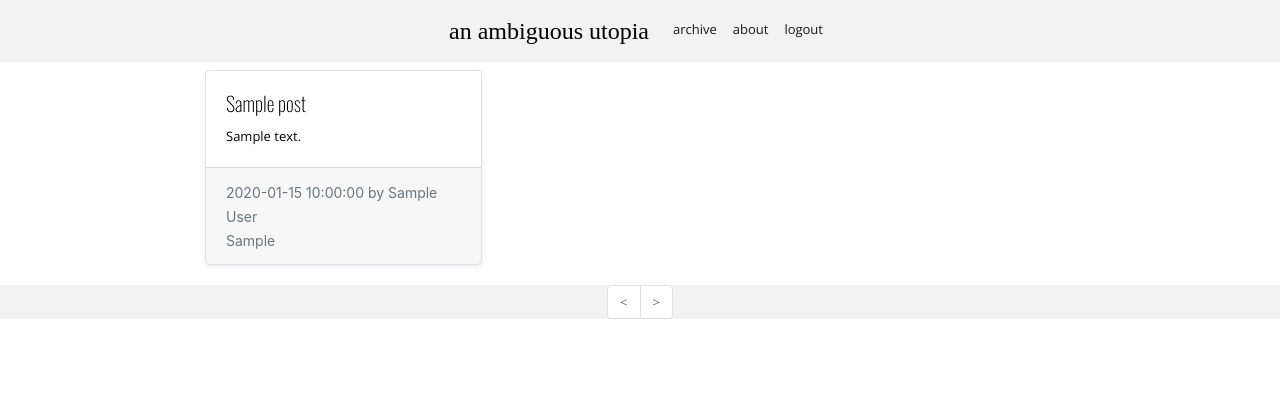
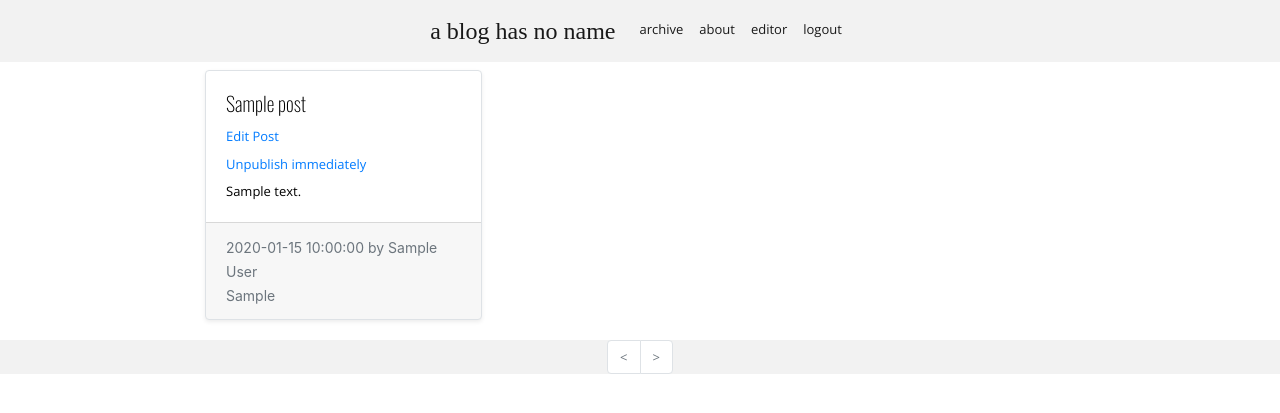
Before and after one commit to magicaljellybeans/blog, a Flask app: page / in a window 1280 px wide. Shown: the top 413 px of the page. Run offline with Flask 2, Linux system fonts and the light colour scheme; a user stored in the database is signed in; tables that the repository leaves empty hold one stand-in row (values such as "Sample post"); some libraries are stand-ins or nearby versions; some web fonts are replaced.

Commit message:
Implemented custom error pages, editor view and functionality for posts

```diff
--- a/app/__init__.py
+++ b/app/__init__.py
@@ -15,4 +15,4 @@ bootstrap = Bootstrap(app)
 login = LoginManager(app)
 login.login_view = 'login'
 
-from app import routes, models
+from app import routes, models, errors
--- a/app/routes.py
+++ b/app/routes.py
@@ -1,7 +1,7 @@
 from flask import render_template, redirect, session, request, url_for, flash
 from app import app, db
-from app.forms import LoginForm
-from app.models import User, Post
+from app.forms import LoginForm, EditorForm
+from app.models import User, Post, Tag
 from flask_login import current_user, login_user, logout_user, login_required
 from werkzeug.urls import url_parse
 from werkzeug.security import check_password_hash
@@ -11,7 +11,7 @@ from werkzeug.security import check_password_hash
 @app.route('/index')
 def index():
     page = request.args.get('page', 1, type=int)
-    posts = Post.query.order_by(Post.timestamp.desc()).paginate(
+    posts = Post.query.filter_by(published=1).order_by(Post.timestamp.desc()).paginate(
         page, app.config['POSTS_PER_PAGE'], False)
 
     for item in posts.items:
@@ -54,6 +54,64 @@ def logout():
 
 @app.route('/post/<slug>')
 def post(slug):
+
     post = Post.query.filter_by(slug=slug).first_or_404()
+    if not current_user.is_authenticated and not post.published:
+        return redirect(url_for('index'))
 
-    return render_template('post.html', post=post)
+    title = post.title
+    return render_template('post.html', post=post, title=title)
+
+@app.route('/editor/<slug>', methods=['GET', 'POST'])
+@app.route('/editor/', methods=['GET', 'POST'])
+@login_required
+def editor(slug=None, action=None):
+
+    obj = Post.query.filter_by(slug=slug).first()
+    form = EditorForm(obj=obj)
+    form.tags.choices = [(tag.tag, tag.tag) for tag in Tag.query.order_by('tag')]
+
+    if form.validate_on_submit():
+        if slug:
+            post = obj
+        else:
+            post = Post()
+
+        post.title = form.title.data
+        post.body = form.body.data
+        post.author = current_user.get_id()
+        for tag in form.tags.data:
+            t = Tag.query.filter_by(tag=tag).first()
+            post.tags.append(t)
+
+        if slug and post.published:
+            flash('Published edited post')
+        elif slug and not post.published:
+            flash('Saved edited post as draft')
+        elif not slug and post.published:
+            flash('Published new post')
+        elif not slug and not post.published:
+            flash('Saved new post as draft')
+
+        post.save()
+        slug = post.slug
+        db.session.add(post)
+        db.session.commit()
+        return redirect(url_for('post', slug=slug))
+    return render_template('editor.html', title='Editor', form=form)
+
+
+@app.route('/publish/<slug>')
+@login_required
+def publish(slug):
+    post = Post.query.filter_by(slug=slug).first()
+    post.published = not post.published
+
+    if post.published:
+        flash('Published draft')
+    else:
+        flash('Post withdrawn')
+
+    db.session.add(post)
+    db.session.commit()
+    return redirect(url_for('post', slug=slug))
--- a/app/static/styles.css
+++ b/app/static/styles.css
@@ -10,8 +10,8 @@ body {
 p {
     margin-bottom: 8px;
 }
+
 .opensans,
-a,
 li,
 p {
     font-family: Open Sans;
@@ -41,17 +41,17 @@ nav {
     list-style-type: none;
 }
 
-.pagetitle:link {
+.linkhide:link {
     color: #000000;
     text-decoration: none;
 }
 
-.pagetitle:visited {
+.linkhide:visited {
     color: #000000;
     text-decoration: none;
 }
 
-.pagetitle:hover {
+.linkhide:hover {
     color: #000000;
     text-decoration: none;
 }
--- /dev/null
+++ b/app/templates/404.html
@@ -0,0 +1,5 @@
+{% extends "base.html" %}
+
+{% block app_content %}
+    <h1>File not found</h1>
+{% endblock %}
--- /dev/null
+++ b/app/templates/500.html
@@ -0,0 +1,6 @@
+{% extends "base.html" %}
+
+{% block app_content %}
+    <h1>An unexpected error has occurred</h1>
+    <p>The administrator has been notified. Sorry for the inconvenience!</p>
+{% endblock %}
--- a/app/templates/_post.html
+++ b/app/templates/_post.html
@@ -1,9 +1,21 @@
 <div class="card border shadow-sm">
     <div class="card-body">
-        <a class="pagetitle" href="{{ url_for('post', slug=post.slug) }}">
-        <h5 class="card-title">{{ post.title }}</h5>
-            <p class="card-text">{{ post.body }}</p>
-        </a>
+            <h5 class="card-title"><a class="linkhide" href="{{ url_for('post', slug=post.slug) }}">{{ post.title }}</h5></a>
+            {% if current_user.is_authenticated %}
+            <a href="{{ url_for('editor', slug=post.slug) }}">
+            <p>Edit {% if post.published %}Post{% else %}Draft{% endif %}</p></a>
+            <p>
+            {% if post.published %}
+            <a href="{{ url_for('publish', slug=post.slug) }}">Unpublish immediately</a>
+            {% endif %}
+            </p>
+            <p>
+            {% if not post.published %}
+            <a href="{{ url_for('publish', slug=post.slug) }}">Publish immediately</a>
+            {% endif %}
+            </p>
+            {% endif %}
+            <p class="card-text"><a class="linkhide" href="{{ url_for('post', slug=post.slug) }}">{{ post.body }}</p></a>
     </div>
     <div class="card-footer">
         <small class="text-muted">{{ post.timestamp }} by {{ post.author }}</small>
--- a/app/templates/base.html
+++ b/app/templates/base.html
@@ -7,7 +7,7 @@
 {% block navbar %}
     <nav class="navbar fixed-top navbar-expand navbar-light">
         <div class="mx-auto d-flex d-block flex-nowrap">
-            <a class="navbar-brand pagetitle" href="{{ url_for('index') }}">an ambiguous utopia</a>
+            <a class="navbar-brand pagetitle" href="{{ url_for('index') }}">a blog has no name</a>
             <div id="navbarNavDropdown">
                 <ul class="navbar-nav opensans pt-1">
                     <li class="nav-item active">
@@ -17,6 +17,8 @@
                         <a class="nav-link" href="">about</a>
                     </li>
                     {% if current_user.is_authenticated %}
+                    <li class="nav-item active">
+                        <a class="nav-link" href="{{ url_for('editor') }}">editor</a>
                     <li class="nav-item active">
                         <a class="nav-link" href="{{ url_for('logout') }}">logout</a>
                     </li>
--- a/app/templates/index.html
+++ b/app/templates/index.html
@@ -1,5 +1,5 @@
 {% extends "base.html" %}
-{% import 'bootstrap/form.html' as wtf %}
+
 
 {% block app_content %}
 <div class="row">
```
Also changed, not shown: app/errors.py (added, +12 -0 lines), app/forms.py (+9 -2 lines), app/templates/editor.html (added, +11 -0 lines), app.db, 1 other file.
